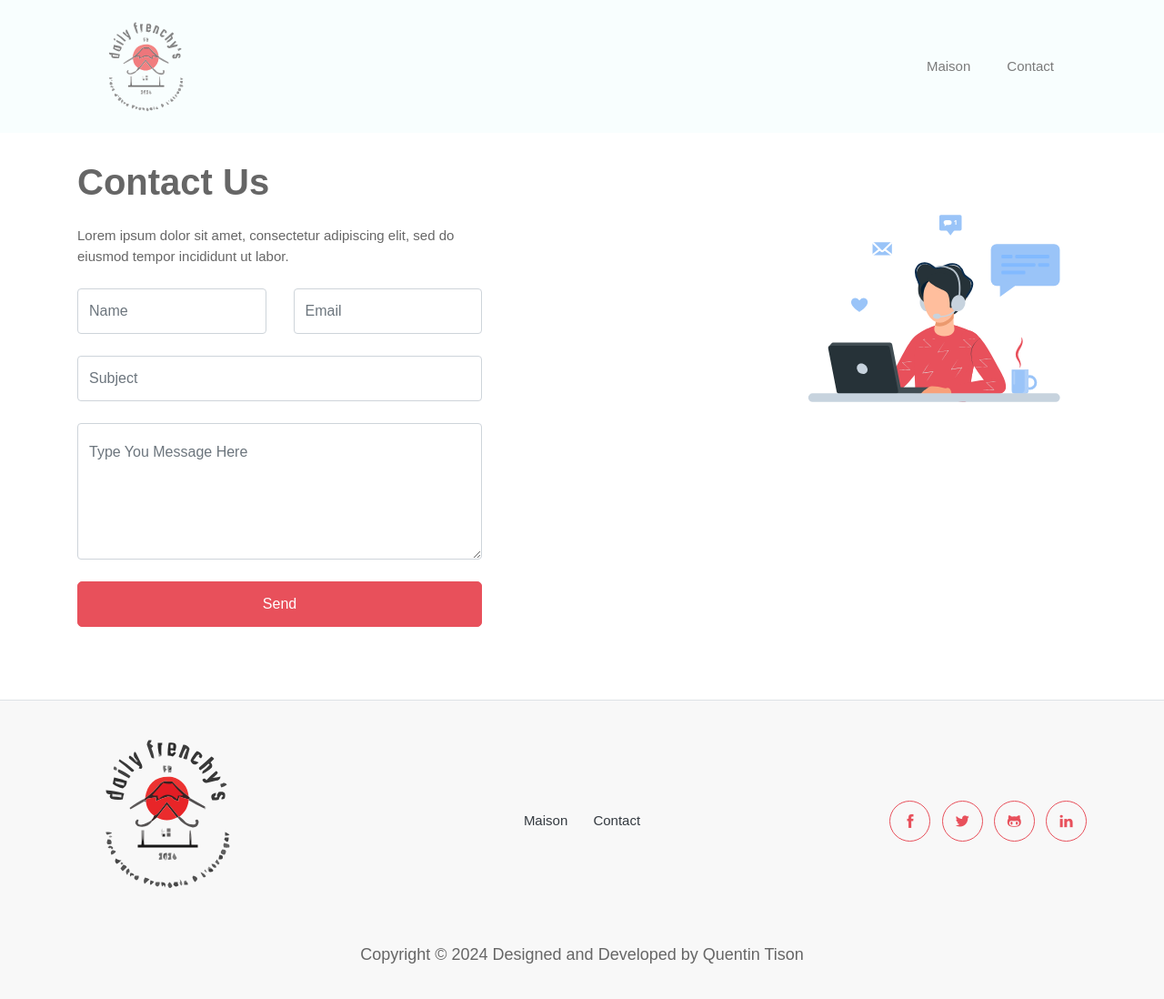
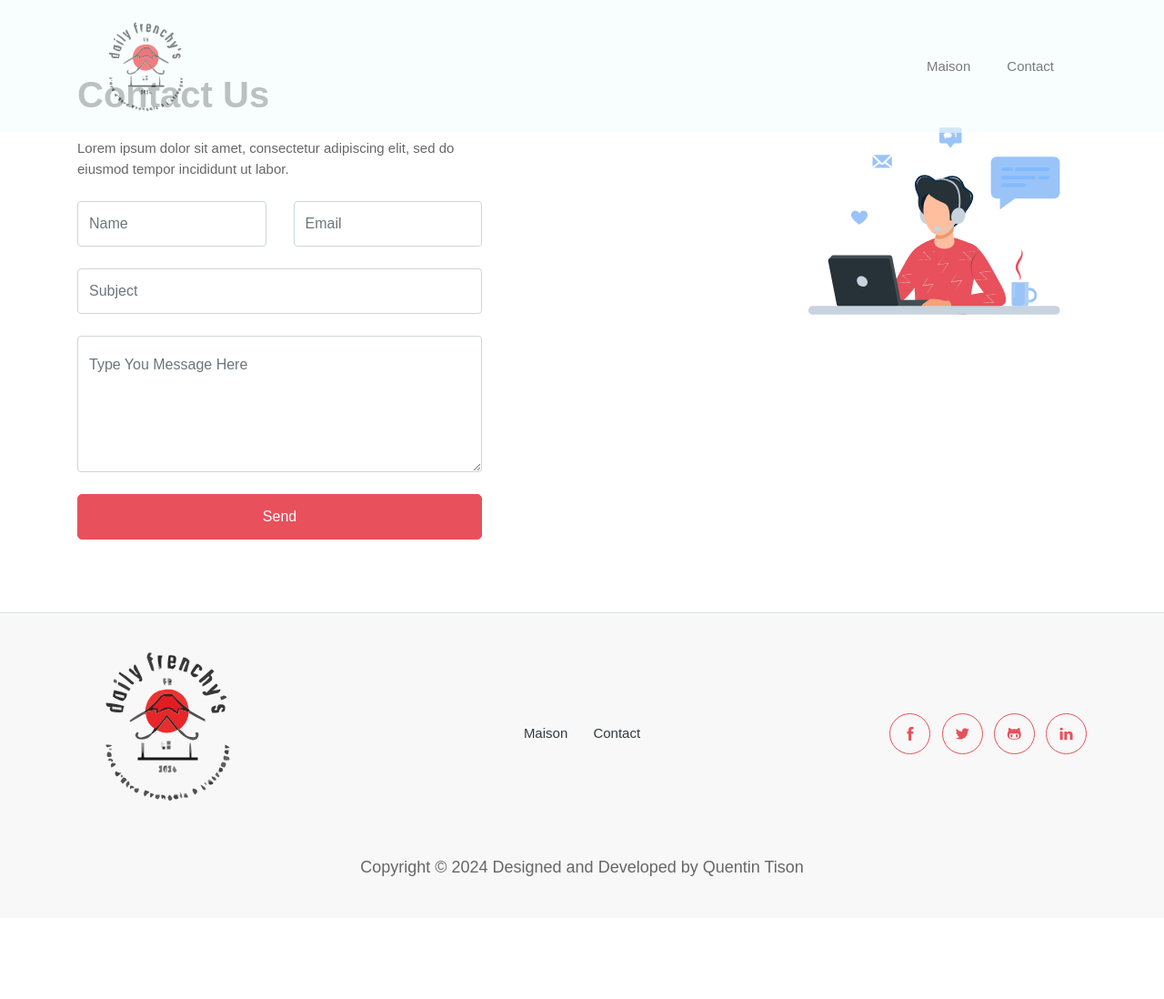
Before and after one commit to dailyfrenchy/news, a Jekyll site: the page built from _pages/contact.md, in a window 1280 px wide and 1105 px high. Shown: the top 1098 px of the window at 91% size. Built offline with Jekyll 4.4.1, drawn with Linux system fonts in a browser that asks for light colours; some web fonts are replaced.

Commit message:
Update default.html

```diff
--- a/_layouts/default.html
+++ b/_layouts/default.html
@@ -5,7 +5,7 @@
 <body>
 	{% include preloader.html %}
 	{% include header.html %}
-	{% if page.url != "/" %}<div class="py-5 d-none d-lg-block"></div>{% endif %}
+	{% if page.url != "/" %}<div class="py-5 d-none"></div>{% endif %}
 	{{content}}
 	{% include footer.html %}
 </body>
```
